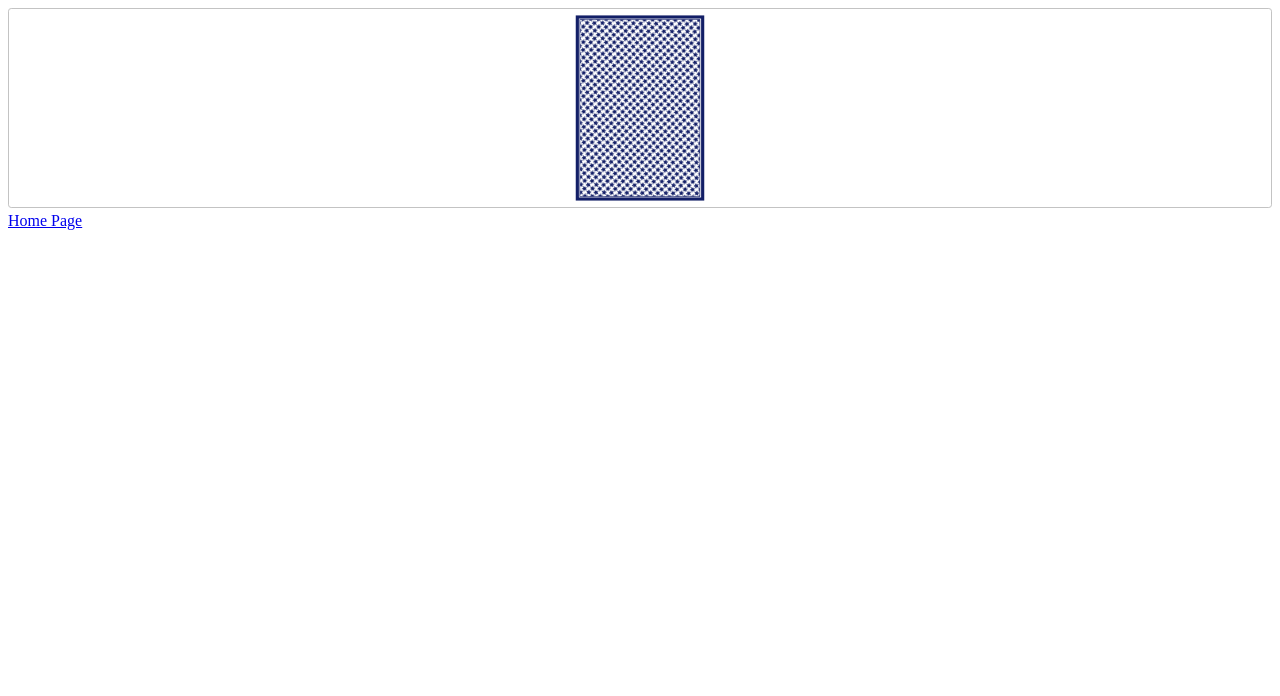
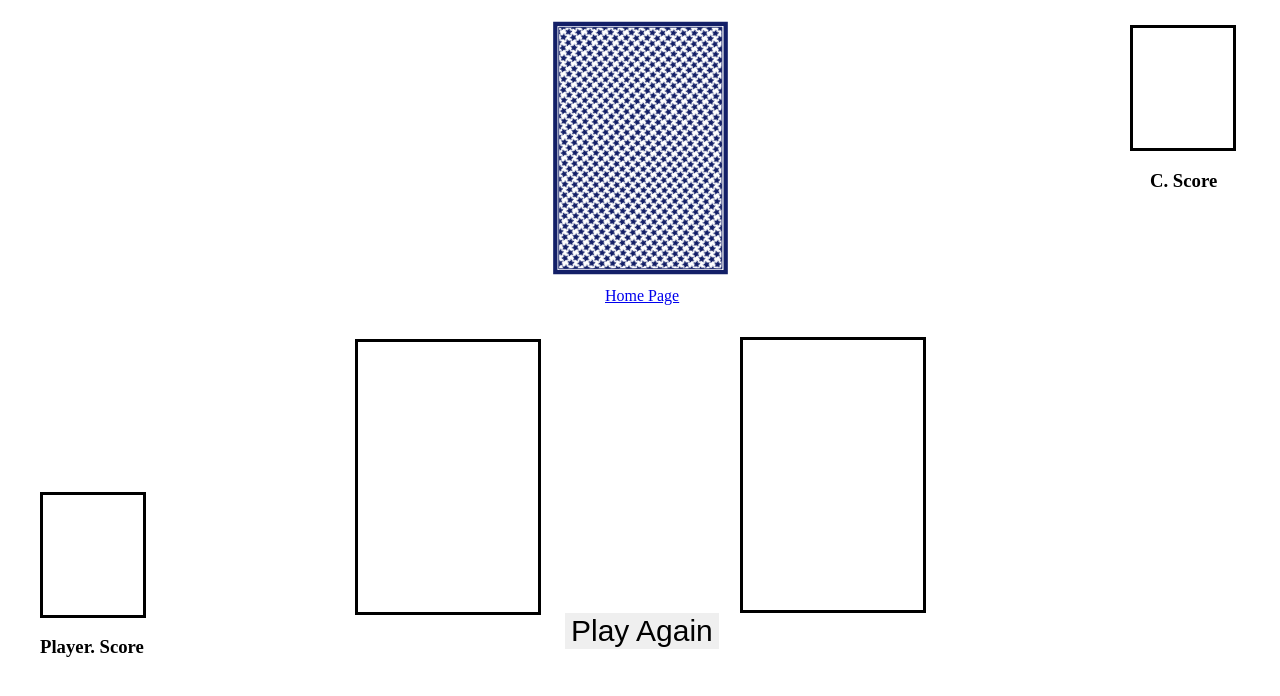
Before and after one commit to Jaice561/ALBOU, a plain HTML site: page game.html in a window 1280 px wide. Drawn offline with Linux system fonts and the light colour scheme.

Commit message:
progress

```diff
--- a/app.js
+++ b/app.js
@@ -13,3 +13,7 @@ function readLess (){
 function initial (){
     document.getElementById ("readmore").style.display="none";
 }
+
+function shuffle() {
+
+}
--- a/cardstarter.css
+++ b/cardstarter.css
@@ -315,9 +315,12 @@
 
 .card.back-blue {
   background-image: url("./images/backs/blue.svg");
-    margin: 0 auto;
-    width: 100%;
-    height: 200px;
+    /* margin: 0 auto; */
+    width: 50%;
+    height: 270px;
+    border: none;
+    margin-left: 300px;
+
 }
 
 .card.back-red {
@@ -350,3 +353,69 @@
   .card.east.shadow,
   .card.E.shadow {
     box-shadow: -2px 2px 3px 0 rgba(41, 41, 41, 0.75); }
+
+    .computerboard {
+      border: solid;
+      width: 100px;
+      height: 100px;
+      padding-bottom: 20px;
+      margin-left:1090px;
+      margin-top: -280px;
+    }
+
+    .container {
+      width: 100%;
+      max-width: 1200px;
+      margin-left: auto;
+      margin-right: auto;
+    }
+
+    .playerboard {
+      border: solid;
+      width: 100px;
+      height: 100px;
+      padding-bottom: 20px;
+     margin-top: 300px;
+    }
+
+    .link {
+      padding-left: 565px;
+      margin-top: -50px;
+    }
+
+    .cardchoiceone {
+      border: solid;
+      width: 180px;
+      height: 270px;
+      margin-left: 700px;
+      margin-top: -340px;
+    }
+
+    .cardchoicetwo {
+      border: solid;
+      width: 180px;
+      height: 270px;
+      margin-left: 315px;
+      margin-top: -310px;
+    }
+
+    h3 {
+      margin-left: 1110px;
+    }
+
+    .h3 {
+      margin-left: 0px;
+    }
+
+  button {
+    margin-left: 525px;
+    border: none;
+    font-size: 30px;
+
+  }
+
+  button:hover {
+    background-color:rgb(204, 32, 126);
+    cursor: pointer;
+    transition: all 0.3s ease-in-out;
+  }
--- a/game.html
+++ b/game.html
@@ -4,12 +4,22 @@
     <meta charset="UTF-8">
     <meta name="viewport" content="width=device-width, initial-scale=1.0">
     <link href="cardstarter.css" rel="stylesheet">
+    <script src="app.js"></script>
     <title>Document</title>
 </head>
 <body>
-<div class="card back-blue "></div>
-<div class="link">
-<a href="index.html">Home Page</a>
-</div>
+    <div class="container">
+        <div class="card back-blue "></div>
+        <div class="link">
+        <a href="index.html">Home Page</a>
+        </div>
+        <div class="computerboard"></div>
+        <h3>C. Score</h3>
+        <div class="playerboard"></div>
+        <h3 class="h3">Player. Score</h3>
+        <div class="cardchoiceone"></div>
+        <button>Play Again</button>
+        <div class="cardchoicetwo"></div>
+    </div>
 </body>
 </html>
```
Also changed, not shown: style.css (line endings or trailing spaces).
